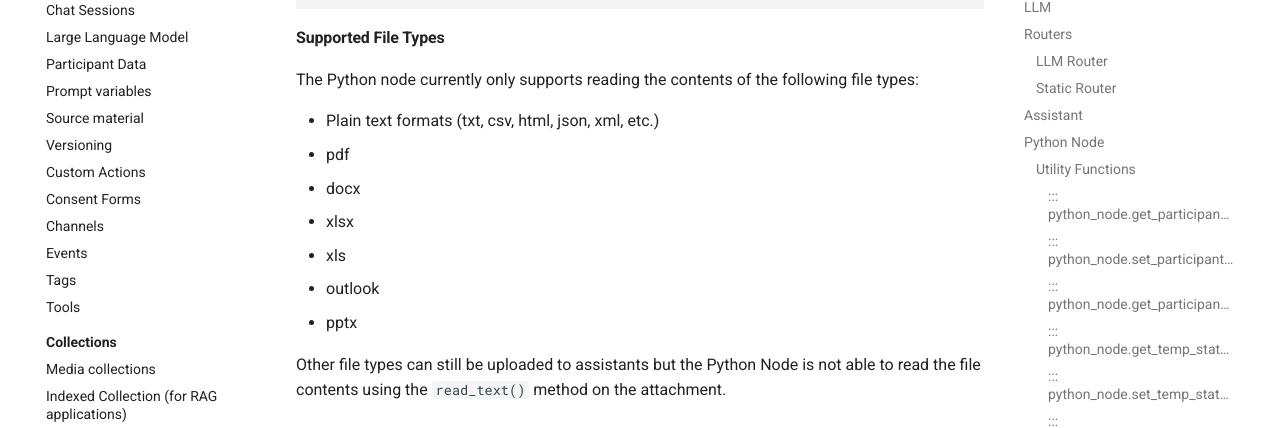
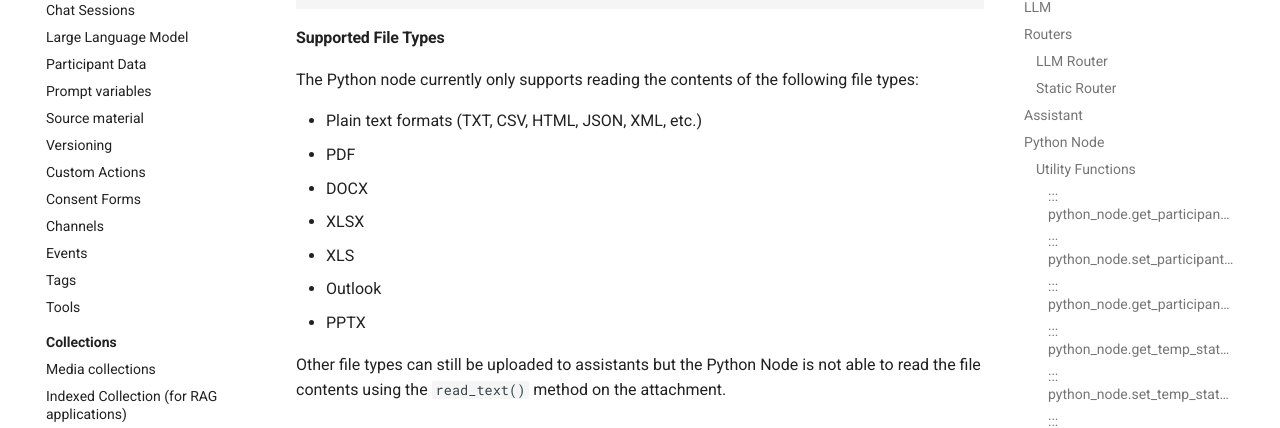
Before and after one commit to dimagi/open-chat-studio-docs, an MkDocs documentation site: the page built from docs/concepts/pipelines/nodes.md, in a window 1280 px wide and 900 px high, scrolled down 5082 px. Shown: the part 149-577 px from the top of the window. Built offline with MkDocs 1.6.1 and Material for MkDocs 9.7.7, drawn with Linux system fonts in a browser that asks for light colours; a script that is not in the unit is left out; comment, search, counter and statistics services are not loaded.

Commit message:
Capitalize

```diff
--- a/docs/concepts/pipelines/nodes.md
+++ b/docs/concepts/pipelines/nodes.md
@@ -163,13 +163,13 @@ content = attachment.read_text()
 #### Supported File Types
 The Python node currently only supports reading the contents of the following file types:
 
-- Plain text formats (txt, csv, html, json, xml, etc.)
-- pdf
-- docx
-- xlsx
-- xls
-- outlook
-- pptx
+- Plain text formats (TXT, CSV, HTML, JSON, XML, etc.)
+- PDF
+- DOCX
+- XLSX
+- XLS
+- Outlook
+- PPTX
 
 Other file types can still be uploaded to assistants but the Python Node is not able to read the file contents using the `read_text()` method on the attachment.
 
```
